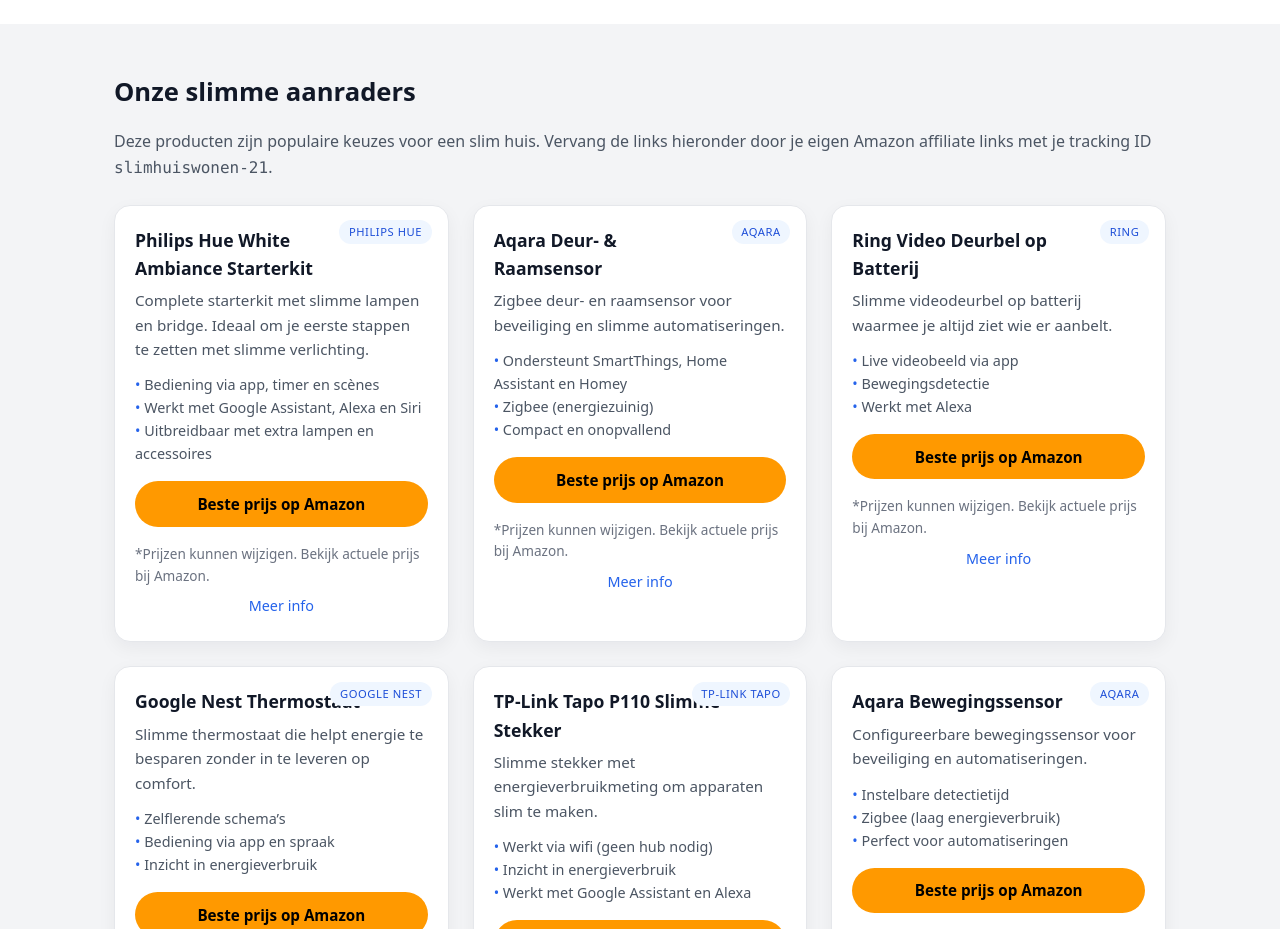
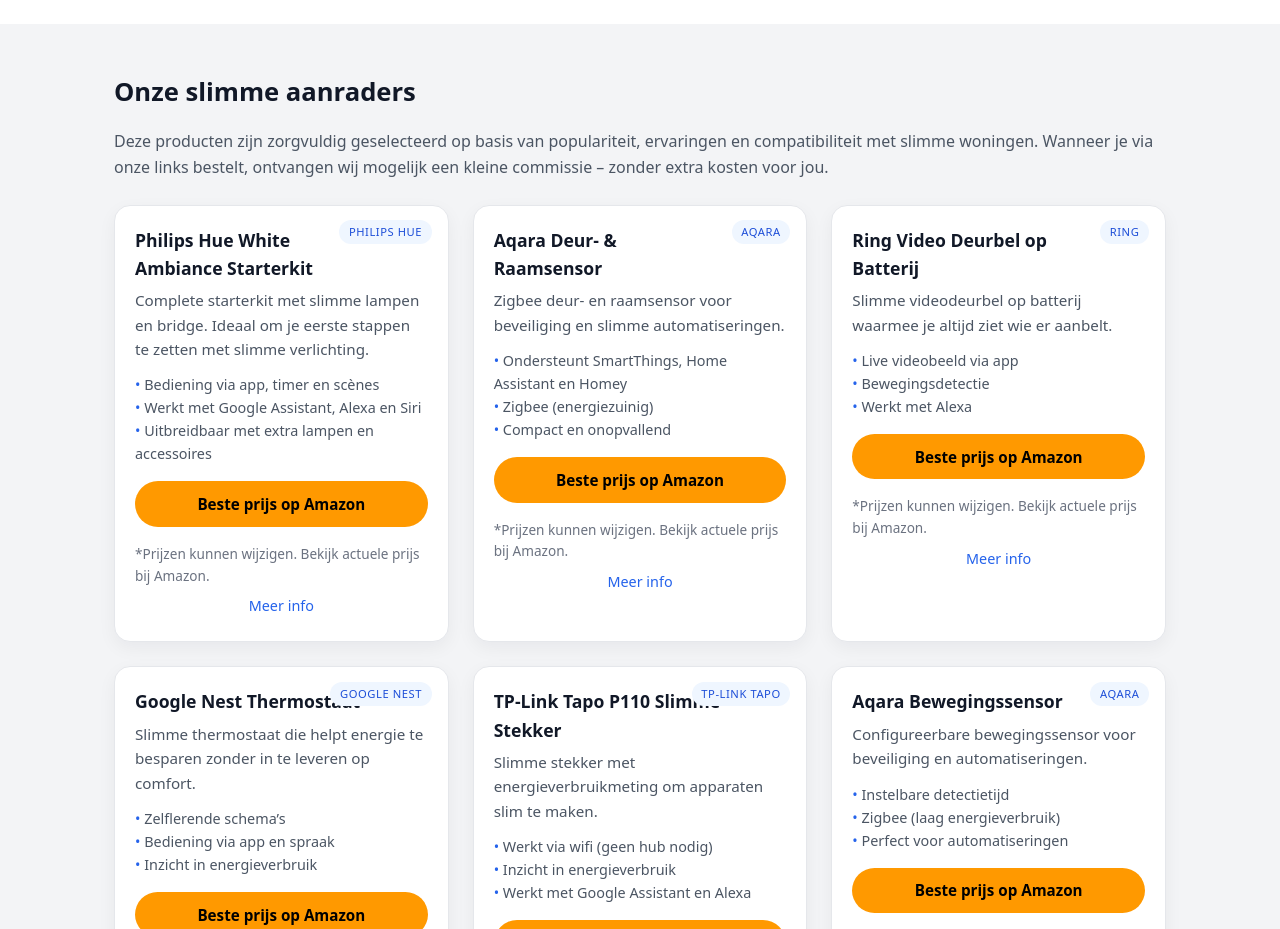
Before and after one commit to hafidgrad/SlimHuisWonen, a Next.js app: page / in a window 1280 px wide. Shown: the part 2040-2969 px from the top of the page. Built offline with nearby package versions, Linux system fonts and the light colour scheme.

Commit message:
components/Products.jsx

```diff
--- a/components/Products.jsx
+++ b/components/Products.jsx
@@ -9,8 +9,8 @@
       <div className="container">
         <h2>Onze slimme aanraders</h2>
         <p className="section-intro">
-          Deze producten zijn populaire keuzes voor een slim huis. Vervang de links hieronder door je eigen
-          Amazon affiliate links met je tracking ID <code>slimhuiswonen-21</code>.
+          Deze producten zijn zorgvuldig geselecteerd op basis van populariteit, ervaringen en compatibiliteit met slimme woningen.
+          Wanneer je via onze links bestelt, ontvangen wij mogelijk een kleine commissie – zonder extra kosten voor jou.
         </p>
         <div className="product-grid">
           {products.map((p) => (
```
